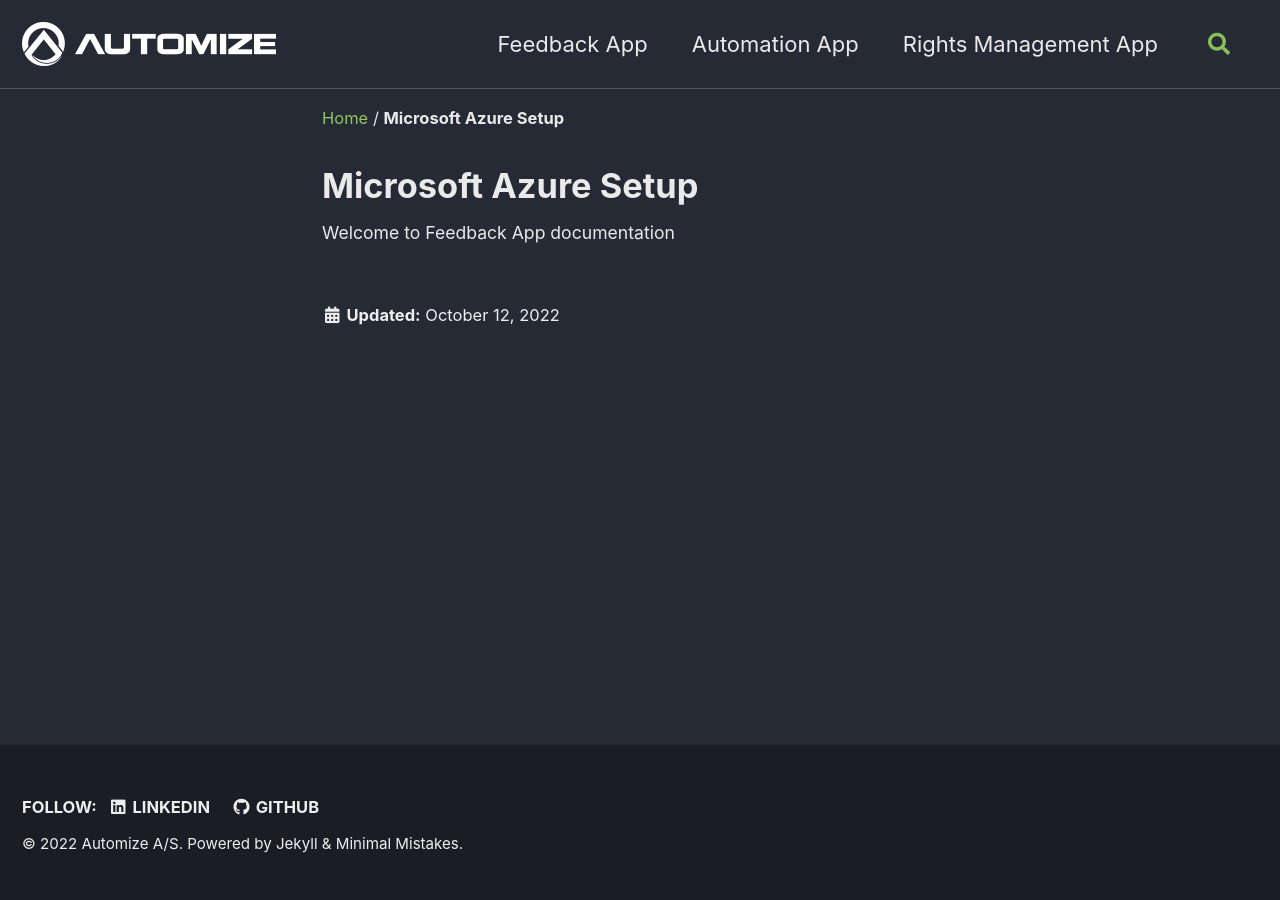
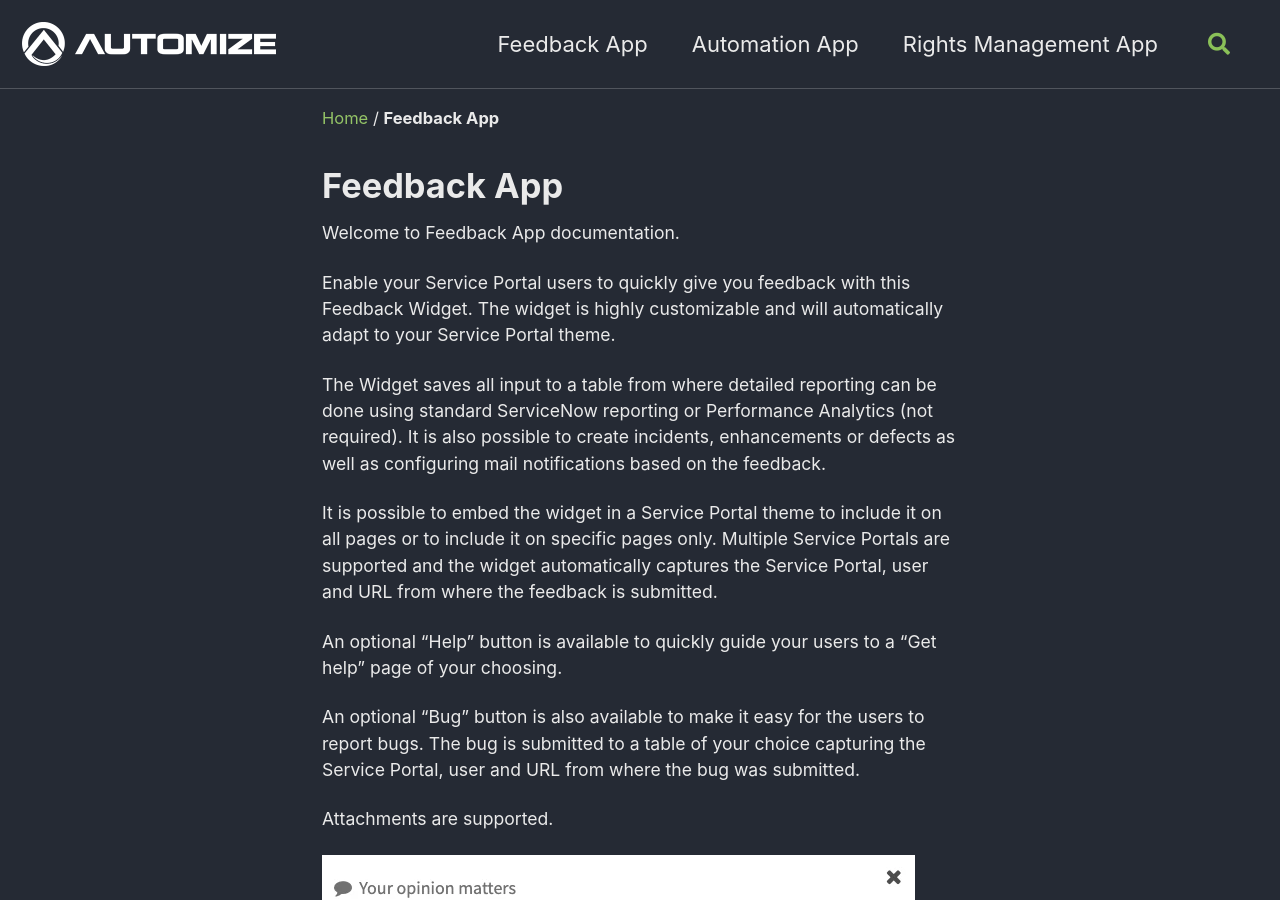
Before and after one commit to Mjolner-ServiceNow/mimisbrunnr.dk, a Jekyll site: the page built from _docs/feedback-app/index.md, in a window 1280 px wide and 900 px high. Built offline with Jekyll 4.4.1, drawn with Linux system fonts in a browser that asks for light colours; cached includes are drawn as plain includes; some of the changed text lies outside the part shown.

Commit message:
Feedback app installation guide

```diff
--- a/_docs/feedback-app/index.md
+++ b/_docs/feedback-app/index.md
@@ -1,10 +1,37 @@
 ---
 layout: single
-title: Microsoft Azure Setup
-excerpt: "Instructions for how to setup access and create needed assets in Microsoft Azure"
+title: Feedback App
+excerpt: "Feedback App Introduction"
 permalink: /feedback-app/
-last_modified_at: 2022-10-12T16:36:18-04:00
+sidebar:
+  nav: "feed"
+last_modified_at:
 toc: false
 ---
 
-Welcome to Feedback App documentation
+Welcome to Feedback App documentation.
+
+Enable your Service Portal users to quickly give you feedback with this Feedback Widget. The widget is highly customizable and will automatically adapt to your Service Portal theme.
+
+The Widget saves all input to a table from where detailed reporting can be done using standard ServiceNow reporting or Performance Analytics (not required). It is also possible to create incidents, enhancements or defects as well as configuring mail notifications based on the feedback.
+
+It is possible to embed the widget in a Service Portal theme to include it on all pages or to include it on specific pages only. Multiple Service Portals are supported and the widget automatically captures the Service Portal, user and URL from where the feedback is submitted.
+
+An optional "Help" button is available to quickly guide your users to a "Get help" page of your choosing.
+
+An optional "Bug" button is also available to make it easy for the users to report bugs. The bug is submitted to a table of your choice capturing the Service Portal, user and URL from where the bug was submitted.
+
+Attachments are supported.
+
+![feedback](/assets/images/x_autps_feed_feedback.webp)
+
+![bug](/assets/images/x_autps_feed_bug.webp)
+
+## Key features
+- Captures exact location of the user
+- Receive rating from 1-5 from the user
+- Accept screenshots and further comments
+- Follow-up on feedback to improve customer satisfaction
+- Automatically adapts to your Service Portal theme
+
+In this guide you can find information of how to install and use feedback for you ServiceNow Portals.
```
Also changed, not shown: _docs/feedback-app/portal-installation.md (added, +22 -0 lines), _docs/feedback-app/properties.md (added, +19 -0 lines), _docs/feedback-app/single-page-installation.md (added, +26 -0 lines), assets/images/x_autps_active_dir_flowcreate.webp (renamed from assets/images/x_autps_active_dir_flow create.webp), assets/images/x_autps_feed_addwidget.webp (added), assets/images/x_autps_feed_adjust.webp (added), assets/images/x_autps_feed_bug.webp (added), assets/images/x_autps_feed_designer.webp (added), assets/images/x_autps_feed_edit.webp (added), assets/images/x_autps_feed_editor.webp (added), assets/images/x_autps_feed_feedback.webp (added), assets/images/x_autps_feed_footer.webp (added), assets/images/x_autps_feed_properties.webp (added), assets/images/x_autps_feed_sp_f_properties.webp (added), 1 more files.
